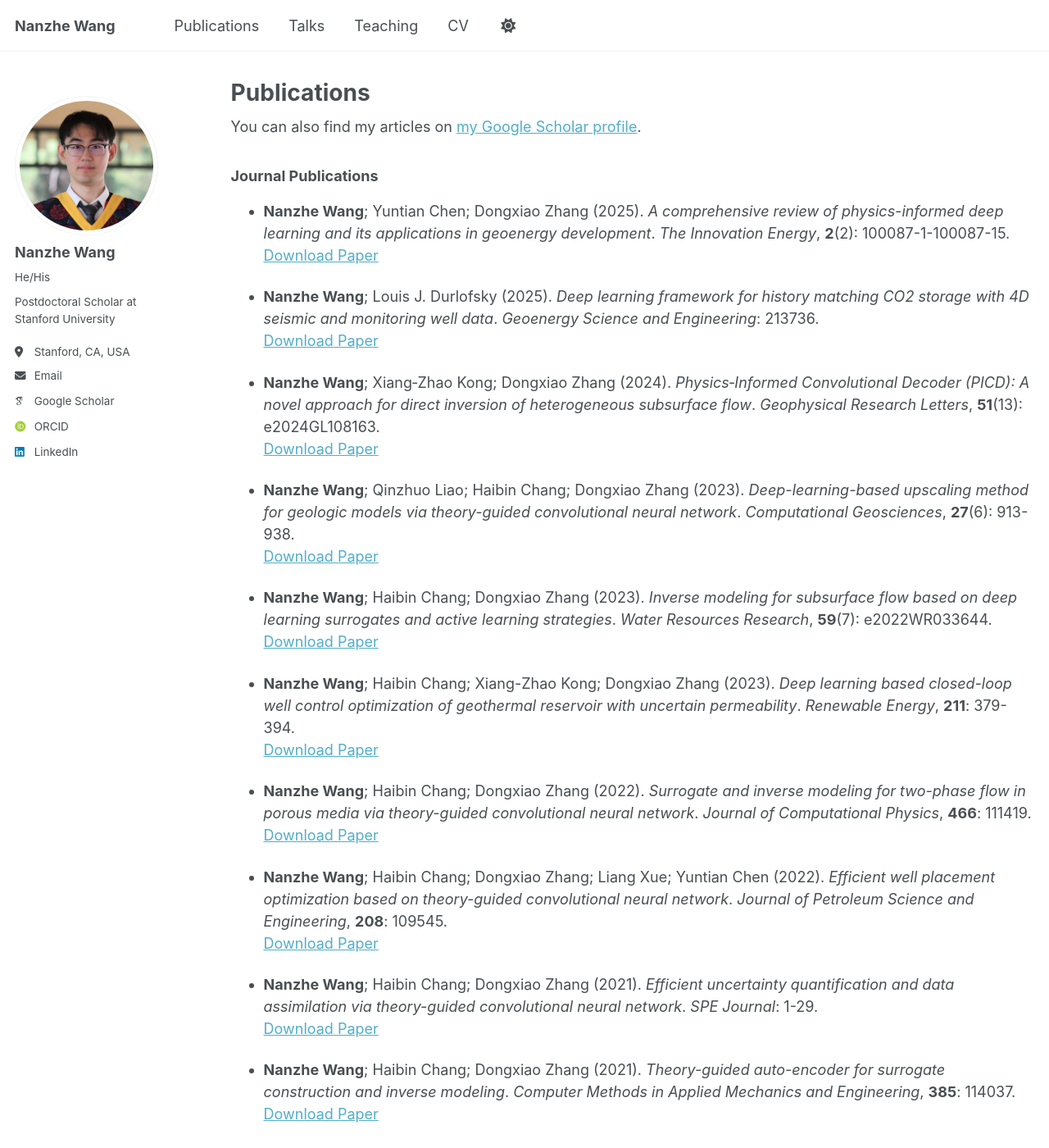
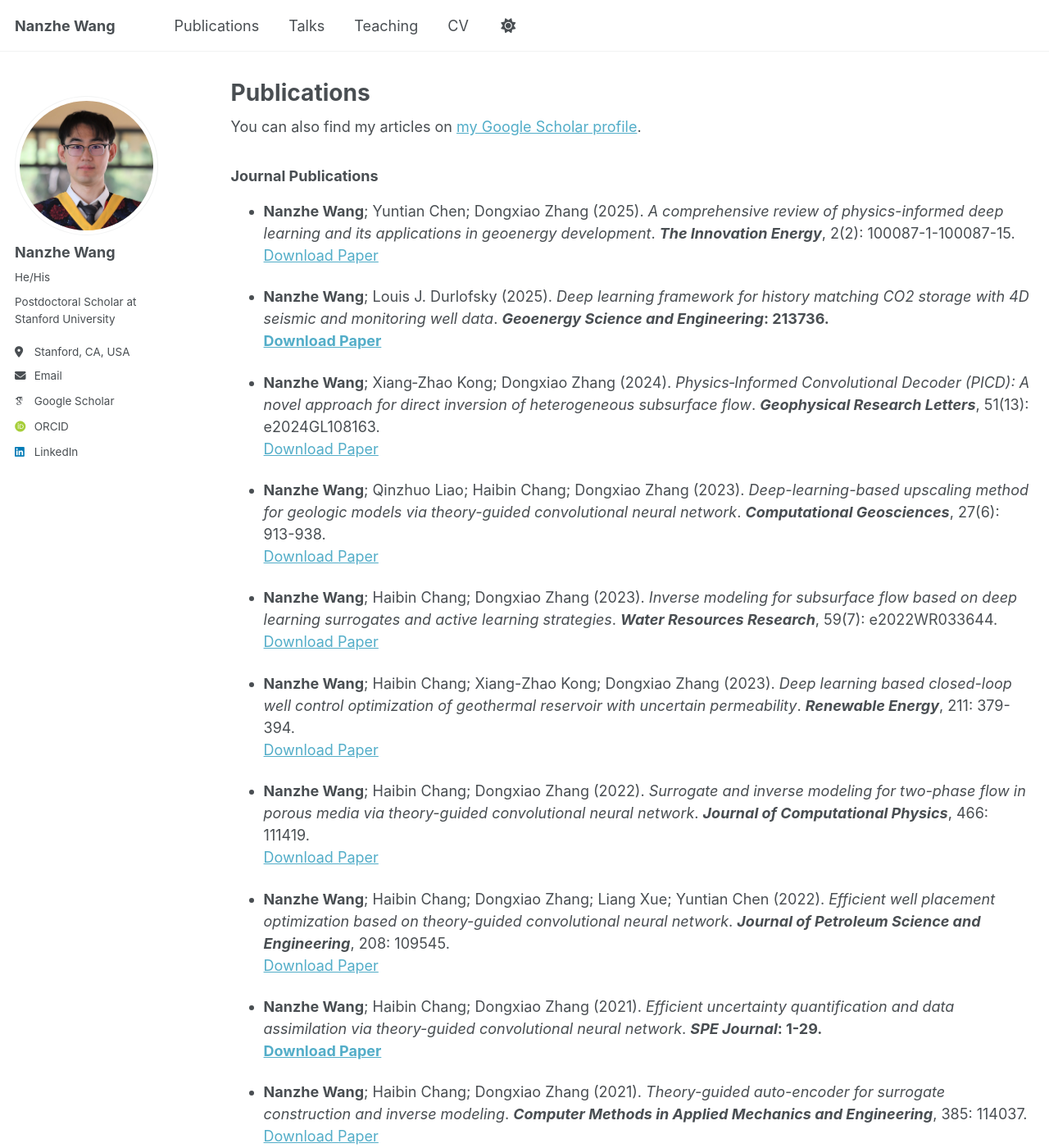
Before and after one commit to NanzheWang/nanzhewang.github.io, a Jekyll site: the page built from _pages/publications.md, in a window 1280 px wide and 1400 px high. Shown: the whole window at 82% size. Built offline with Jekyll 4.4.1, drawn with Linux system fonts in a browser that asks for light colours; some web fonts are replaced; part of the change alters nothing that is shown; some of the changed text lies outside the part shown.

Commit message:
Update publications.md

```diff
--- a/_pages/publications.md
+++ b/_pages/publications.md
@@ -192,7 +192,7 @@ publications:
       {% assign author_line = author_line | append: formatted_author | append: "; " %}
     {% endif %}
   {% endfor %}
-- {{ author_line }} ({{ pub.year }}). <em>{{ pub.title }}</em>. *{{ pub.venue }}*{% if pub.volume %}, <strong>{{ pub.volume }}</strong>{% endif %}{% if pub.issue %}({{ pub.issue }}){% endif %}{% if pub.pages %}: {{ pub.pages }}{% endif %}.
+- {{ author_line }} ({{ pub.year }}). <em>{{ pub.title }}</em>. <strong>*{{ pub.venue }}*{% if pub.volume %}</strong>, {{ pub.volume }}{% endif %}{% if pub.issue %}({{ pub.issue }}){% endif %}{% if pub.pages %}: {{ pub.pages }}{% endif %}.
   {% if pub.url %}[Download Paper]({{ pub.url }}){% endif %}
   {% if pub.pdf %}| [PDF]({{ pub.pdf }}){% endif %}
 {% endfor %}
@@ -225,13 +225,3 @@ publications:
 {% endif %}
 
 -->
-<!--
-### Journal Publications
-
-[1] **Wang, N.**, Zhang, D., Chang, H., & Li, H. (2020). Deep learning of subsurface flow via theory-guided neural network. Journal of Hydrology, 584, 124700.
-    [[Download Paper]](https://doi.org/10.1016/j.jhydrol.2020.124700)
-
-
-
-### Conference Proceedings
--->
```
